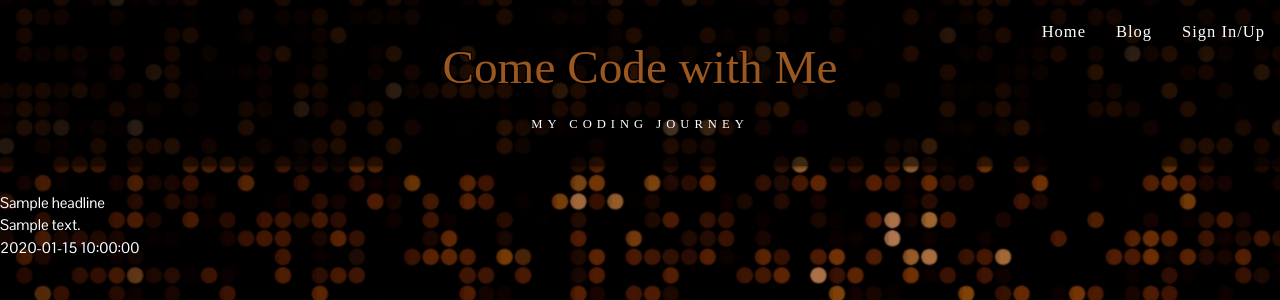
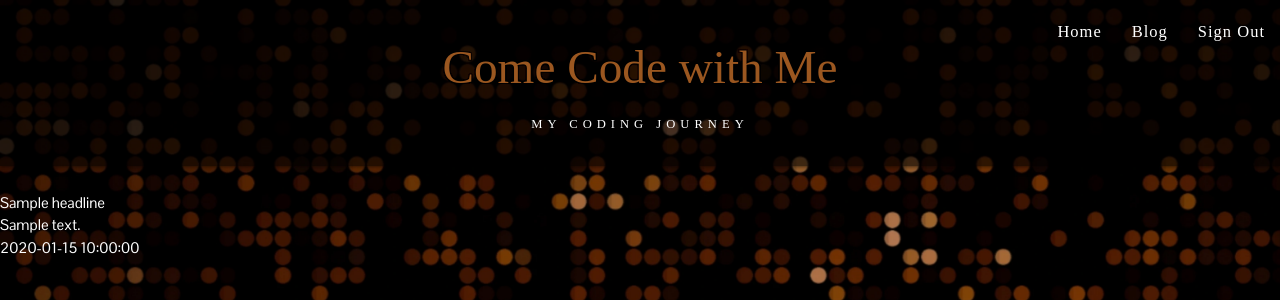
Before and after one commit to NataliaCzeladka/come-code-with-me, a Flask app: page /get_blog_posts in a window 1280 px wide. Shown: the top 300 px of the page. Run offline with Flask 2, Linux system fonts and the light colour scheme; the visitor is signed in with stand-in values (Sample User, id 1); a database or web service that is not in the repository returns one stand-in record (values such as "Sample title"); some libraries are stand-ins or nearby versions; some web fonts are replaced.

Commit message:
Add Logout functionality

```diff
--- a/app.py
+++ b/app.py
@@ -88,7 +88,19 @@ def welcome(username):
     # grab the session user's username from db
     username = mongo.db.users.find_one(
         {"username": session["user"]})["username"]
-    return render_template("welcome.html", username=username)
+
+    if session["user"]:
+        return render_template("welcome.html", username=username)
+
+    return redirect(url_for("sign_in"))
+
+
+@app.route("/sign_out")
+def sign_out():
+    # remove user from session cookie
+    flash("You have been logged out")
+    session.pop("user")
+    return redirect(url_for("sign_in"))
 
 
 if __name__ == "__main__":
--- a/templates/base.html
+++ b/templates/base.html
@@ -42,7 +42,11 @@
               <ul class="right hide-on-med-and-down">
                 <li><a href="{{ url_for('home')}}">Home</a></li>
                 <li><a href="{{ url_for('get_blog_posts')}}">Blog</a></li>
-                <li><a href="{{ url_for('sign_up')}}">Sign In/Up</a></li>
+                {% if session.user %}
+                    <li><a href="{{ url_for('sign_out')}}">Sign Out</a></li>
+                {% else %}
+                    <li><a href="{{ url_for('sign_up')}}">Sign In/Up</a></li>
+                {% endif %}
               </ul>
             </div>
         </nav>
@@ -52,7 +56,11 @@
             <li><h4 class="center-align brown-text">Come Code with Me</h4></li>
             <li><a href="{{ url_for('home')}}">Home</a></li>
             <li><a href="{{ url_for('get_blog_posts')}}">Blog</a></li>
-            <li><a href="{{ url_for('sign_up')}}">Sign In/Up</a></li>
+            {% if session.user %}
+                <li><a href="{{ url_for('sign_out')}}">Sign Out</a></li>
+            {% else %}
+                <li><a href="{{ url_for('sign_up')}}">Sign In/Up</a></li>
+            {% endif %}
           </ul>
     </header>
 
```
